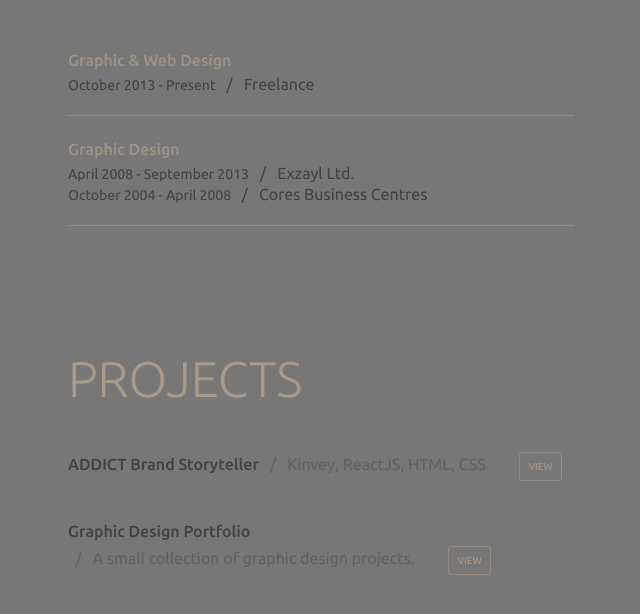
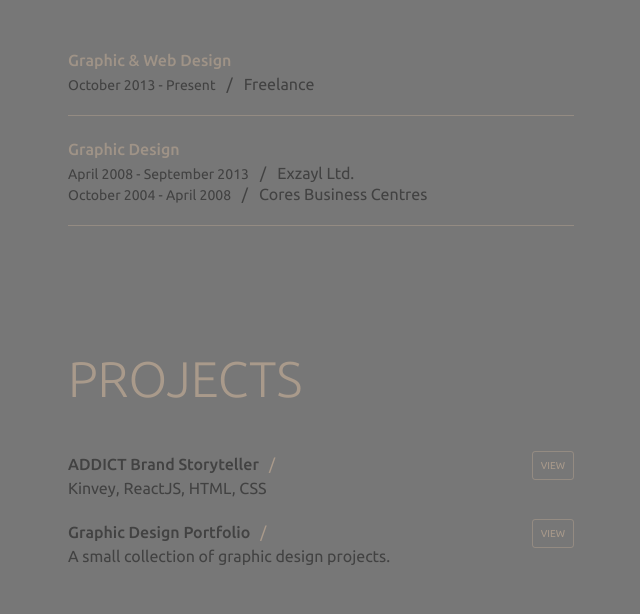
Before and after one commit to lorishte/cv-new, a plain HTML site: page index.html in a window 1280 px wide. Shown: the part 2575-3189 px from the top of the page, without its empty margins (514-1154 px from the left). Drawn offline with nearby package versions, Linux system fonts and the light colour scheme.

Commit message:
Projects Update

```diff
--- a/index.html
+++ b/index.html
@@ -366,18 +366,20 @@
             <div class="projects">
 
                 <div class="project-card">
-                    <h4 class="project-card__name">ADDICT Brand Storyteller </h4> <span class="project-card__info"> &nbsp;&nbsp;/&nbsp;&nbsp; Kinvey, ReactJS, HTML, CSS</span>
-
-                    <a href="http://addict-bg.com" target="_blank" rel="noreferrer" class="btn btn--primary xs">View</a>
+                    <div class="project-card__info">
+                        <h4 class="project-card__name">ADDICT Brand Storyteller </h4><span class="project-card__text-divider">/</span><p class="project-card__description">Kinvey, ReactJS, HTML, CSS</p>
+                    </div>
+                    <a href="http://addict-bg.com" target="_blank" rel="noreferrer" class="btn btn--primary xs project-card__cta">View</a>
                 </div>
 
                 <div class="project-card">
-                    <h4 class="project-card__name">Graphic Design Portfolio </h4>
-                    <span class="project-card__info"> &nbsp;&nbsp;/&nbsp;&nbsp; A small collection of graphic design projects.</span>
+                    <div class="project-card__info">
+                        <h4 class="project-card__name">Graphic Design Portfolio</h4><span class="project-card__text-divider">/</span><p class="project-card__description">  A small collection of graphic design projects.</p>
+
+                    </div>
                     <a href="https://www.lorishte.addict-bg.com/" target="_blank" rel="noreferrer"
-                       class="btn btn--primary xs">View</a>
+                       class="btn btn--primary xs project-card__cta">View</a>
                 </div>
-
             </div>
 
         </section>
--- a/sass/components/_project-card.scss
+++ b/sass/components/_project-card.scss
@@ -1,4 +1,11 @@
 .project-card {
+
+	display: grid;
+	grid-template-columns: 1fr max-content;
+	grid-gap: 1rem;
+	overflow-wrap: break-word;
+	align-items: start;
+
 
 	&__name {
 		display: inline-block;
@@ -6,7 +13,12 @@
 		transition-delay: 100ms;
 	}
 
-	&__info {
+	&__text-divider {
+		margin: 0 1rem;
+		color: $color-primary;
+	}
+
+	&__discription {
 		display: inline-block;
 		margin-bottom: 2rem;
 		margin-right: 3rem;
@@ -22,13 +34,11 @@
 
 	&:hover &__info{
 		opacity: 1;
-		color: $color-primary;
 	}
 
 	@include respond('phone') {
 		&__info{
 			opacity: 1;
-			color: $color-primary;
 		}
 	}
 }
```
Also changed, not shown: sass/main.css, 1 other file.
